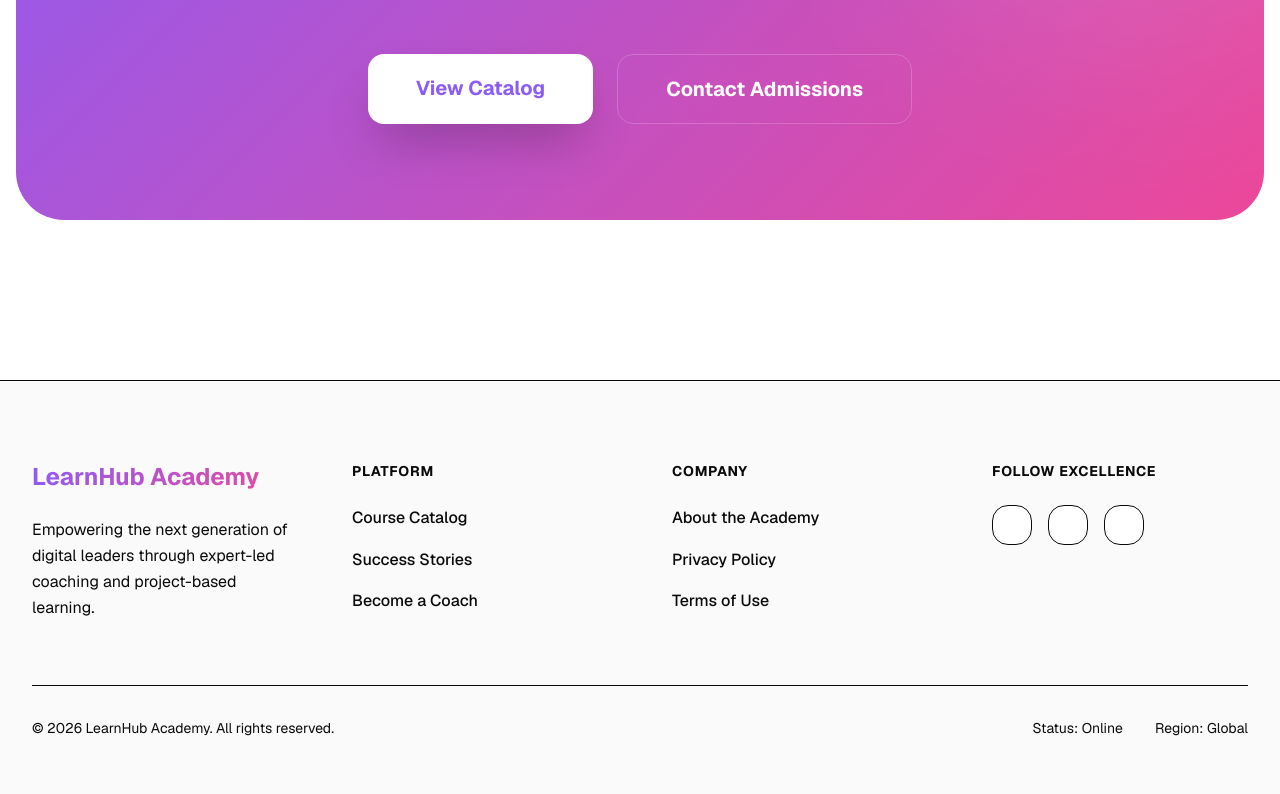
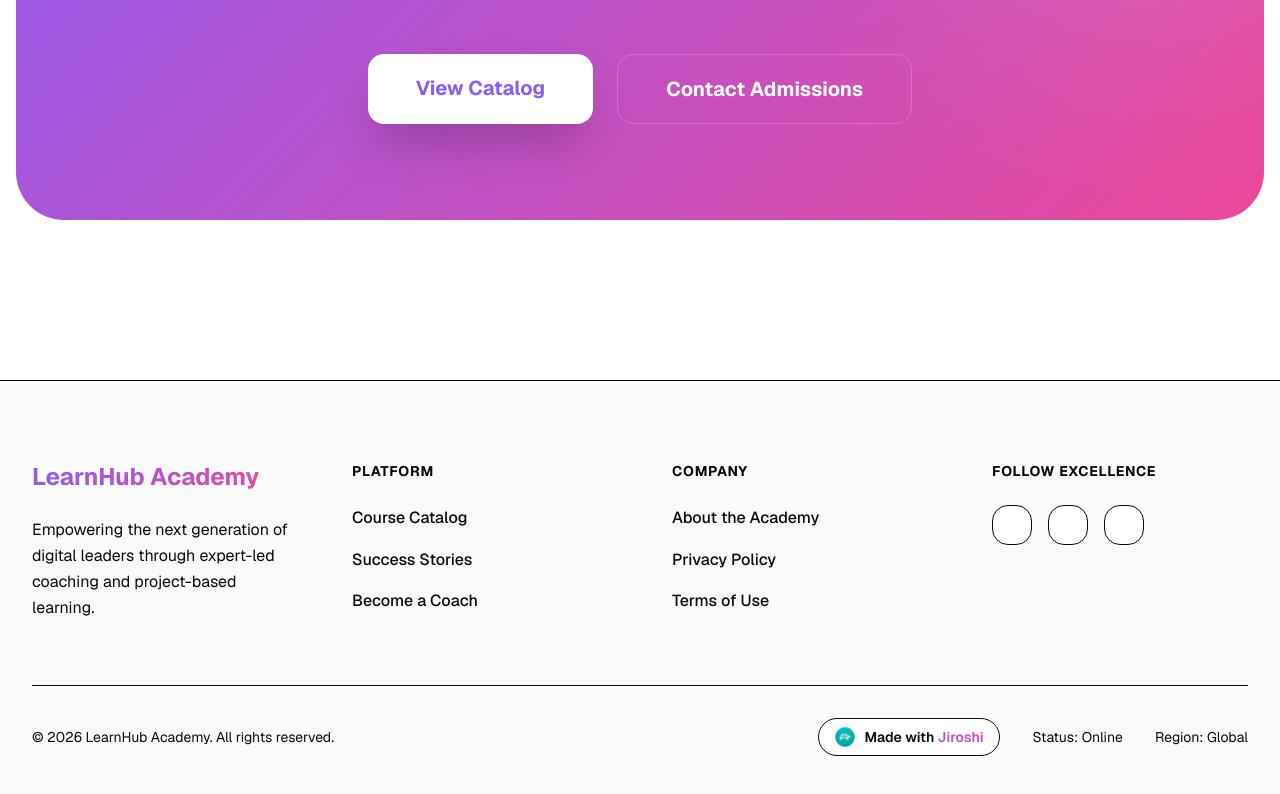
Before and after one commit to Jiroshi-LMS/demo-usage, a Next.js app: page / in a window 1280 px wide. Shown: the part 2657-3451 px from the top of the page. Built offline with nearby package versions, Linux system fonts and the light colour scheme; no server answers.

Commit message:
Updated credentail inclusion with requests

```diff
--- a/app/page.tsx
+++ b/app/page.tsx
@@ -278,8 +278,21 @@ export default function Home() {
           <div className="pt-8 border-t border-border flex flex-col sm:flex-row items-center justify-between gap-6 text-sm text-muted-foreground">
             <p>© 2026 LearnHub Academy. All rights reserved.</p>
             <div className="flex items-center gap-8">
-              <span>Status: Online</span>
-              <span>Region: Global</span>
+              <a
+                href="https://jiroshi.com/"
+                target="_blank"
+                rel="noopener noreferrer"
+                className="flex items-center gap-2.5 px-4 py-2 rounded-full bg-card border border-border hover:border-primary/50 hover:shadow-lg hover:shadow-primary/10 transition-all group"
+              >
+                <img src="/icon.png" alt="Jiroshi Icon" className="w-5 h-5 group-hover:scale-110 transition-transform" />
+                <span className="text-sm font-semibold text-foreground">
+                  Made with <span className="gradient-text">Jiroshi</span>
+                </span>
+              </a>
+              <div className="hidden sm:flex items-center gap-8">
+                <span>Status: Online</span>
+                <span>Region: Global</span>
+              </div>
             </div>
           </div>
         </div>
--- a/lib/api/axios.ts
+++ b/lib/api/axios.ts
@@ -26,6 +26,7 @@ if (!apiKey) {
 const apiClient = axios.create({
     baseURL,
     timeout: 10000,
+    withCredentials: true,
     headers: {
         'Content-Type': 'application/json',
         'x-api-key': apiKey,
```
Also changed, not shown: public/icon.png (added).
